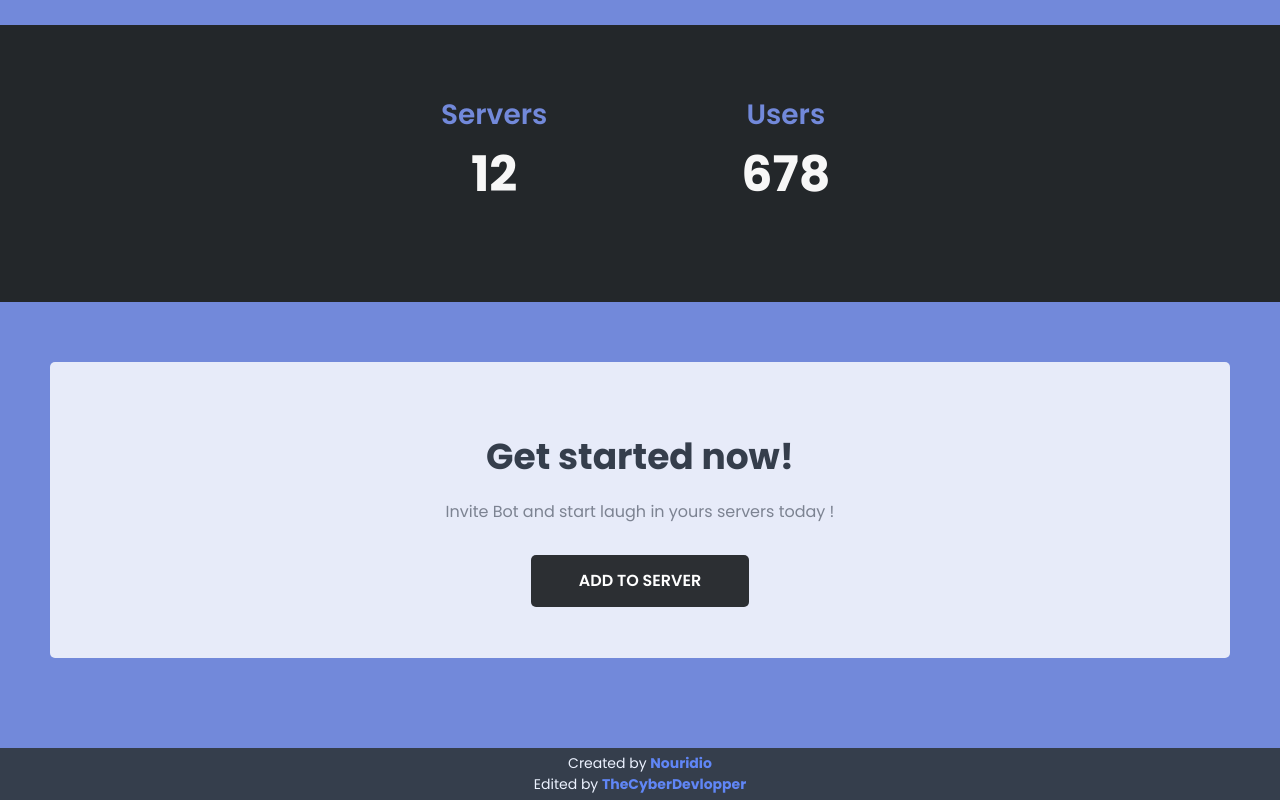
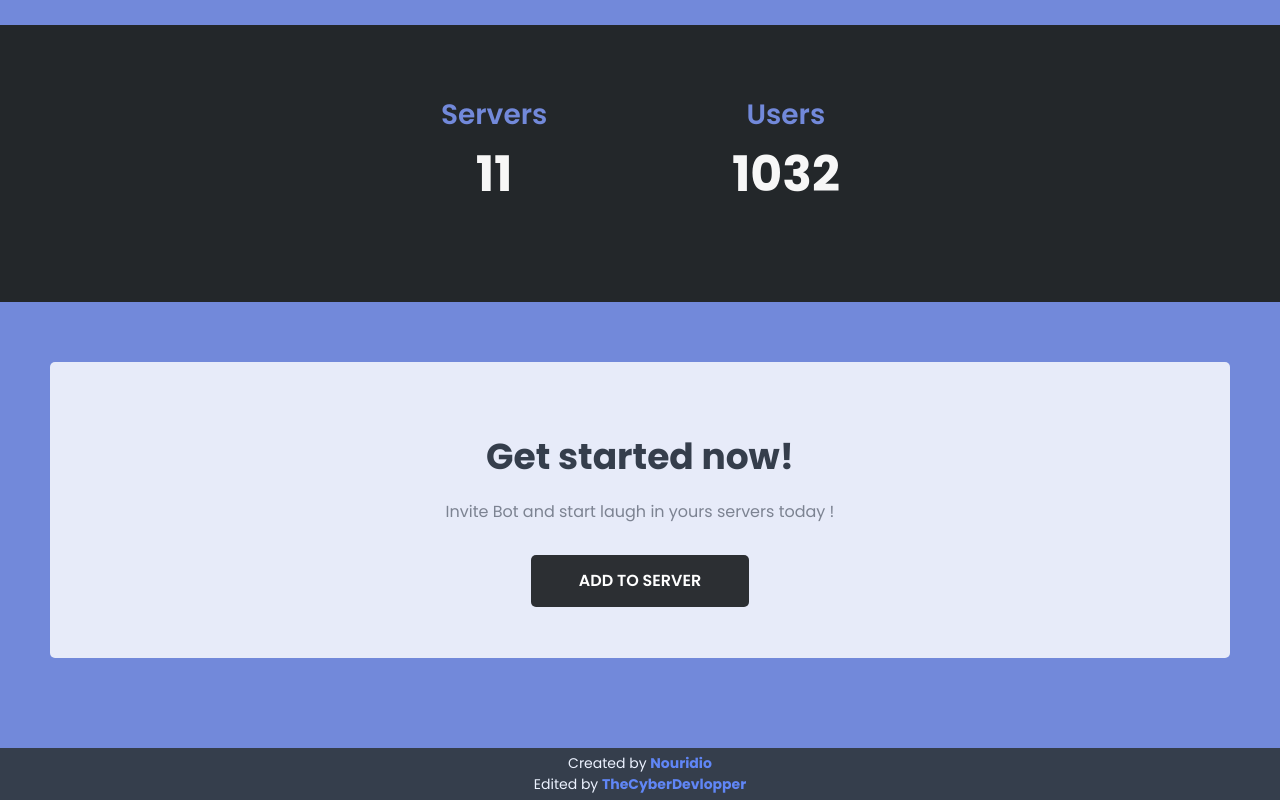
Before and after one commit to MoiEtMoiPuisMoi/MemesGenerator, a plain HTML site: page index.html in a window 1280 px wide. Shown: the part 1227-2027 px from the top of the page. Drawn offline with nearby package versions, Linux system fonts and the light colour scheme.

Commit message:
Update index.html

```diff
--- a/index.html
+++ b/index.html
@@ -71,13 +71,13 @@
         <div class="card statistic" style="width: 18rem;">
             <div class="card-body">
                 <h5 class="card-title">Servers</h5>
-                <h1 style="font-weight: bold !important">12</h1>
+                <h1 style="font-weight: bold !important">11</h1>
             </div>
         </div>
         <div class="card statistic" style="width: 18rem;">
             <div class="card-body">
                 <h5 class="card-title">Users</h5>
-                <h1 style="font-weight: bold !important">678</h1>
+                <h1 style="font-weight: bold !important">1032</h1>
             </div>
         </div>
     </div>
```
